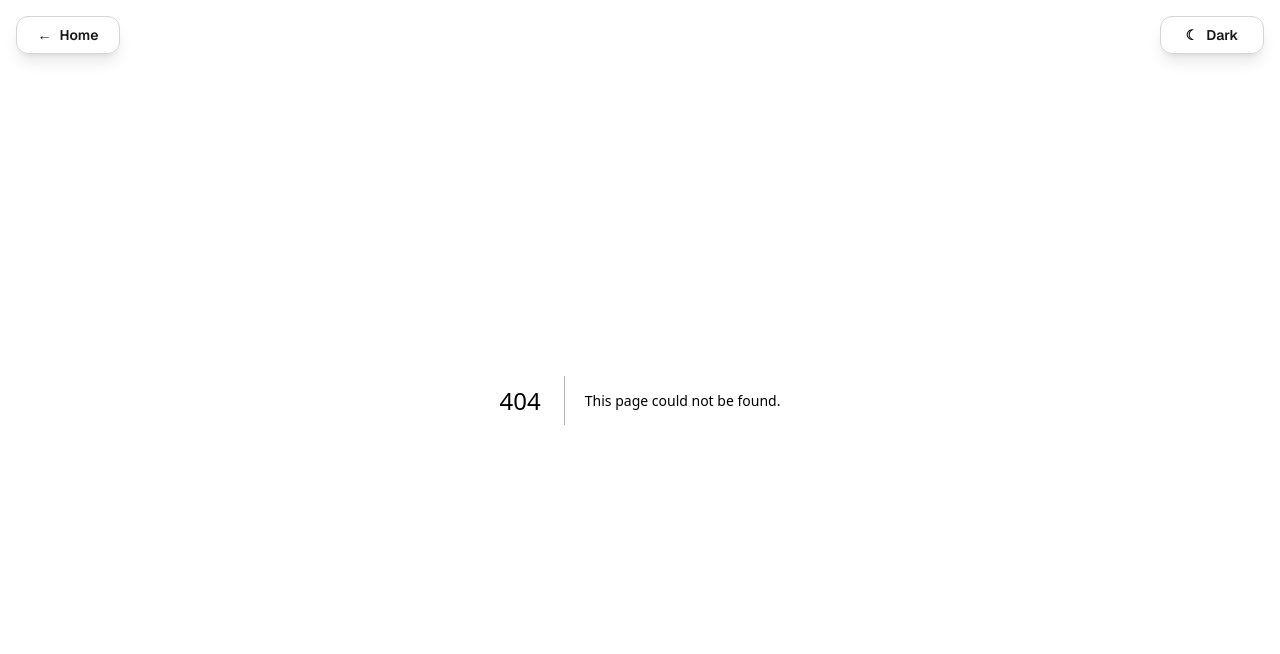
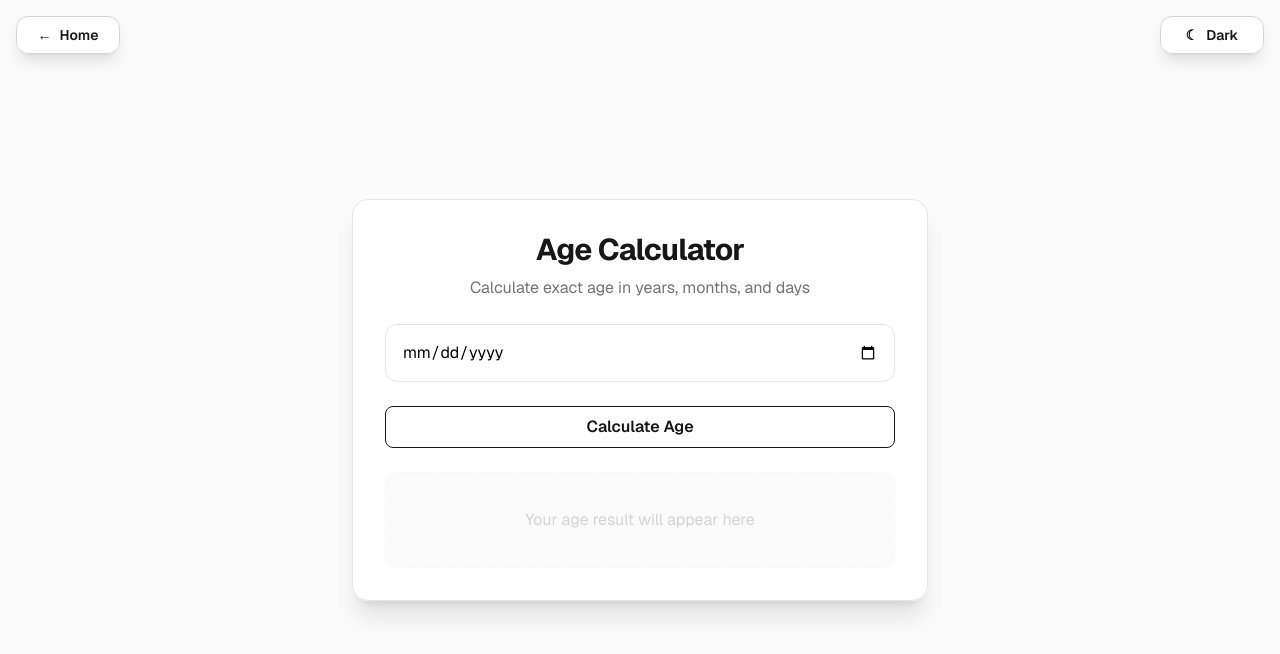
Before and after one commit to ius-sharma/boring-tools, a Next.js app: page /age-calculator in a window 1280 px wide. Before the commit this address had no page. Shown: the top 654 px of the page. Built offline with nearby package versions, Linux system fonts and the light colour scheme.

Commit message:
Add Day 5 Age Calculator and update README

```diff
--- /dev/null
+++ b/app/age-calculator/page.jsx
@@ -0,0 +1,102 @@
+"use client";
+import { useState } from "react";
+
+export default function AgeCalculator() {
+  const [dob, setDob] = useState("");
+  const [age, setAge] = useState(null);
+  const [error, setError] = useState("");
+
+  const calculateAge = () => {
+    if (!dob) {
+      setError("Please select your date of birth");
+      setAge(null);
+      return;
+    }
+
+    const birthDate = new Date(dob);
+    const today = new Date();
+
+    if (birthDate > today) {
+      setError("Date of birth cannot be in the future");
+      setAge(null);
+      return;
+    }
+
+    let years = today.getFullYear() - birthDate.getFullYear();
+    let months = today.getMonth() - birthDate.getMonth();
+    let days = today.getDate() - birthDate.getDate();
+
+    if (days < 0) {
+      months--;
+      const prevMonth = new Date(
+        today.getFullYear(),
+        today.getMonth(),
+        0
+      ).getDate();
+
+      days += prevMonth;
+    }
+
+    if (months < 0) {
+      years--;
+      months += 12;
+    }
+
+    setError("");
+    setAge({ years, months, days });
+  };
+
+  return (
+    <div className="min-h-screen bg-neutral-50 flex items-center justify-center p-4 font-sans">
+      <div className="bg-white/80 backdrop-blur shadow-xl rounded-2xl p-8 w-full max-w-xl border border-neutral-200 flex flex-col gap-6">
+        <div className="flex flex-col gap-1 items-center">
+          <h1 className="text-3xl font-bold tracking-tight text-neutral-900 mb-1">Age Calculator</h1>
+          <p className="text-neutral-500 text-base">Calculate exact age in years, months, and days</p>
+        </div>
+
+        <input
+          type="date"
+          value={dob}
+          onChange={(e) => setDob(e.target.value)}
+          className="w-full p-4 border border-neutral-200 rounded-xl bg-white focus:outline-none focus:ring-2 focus:ring-neutral-900 transition text-base text-black"
+        />
+
+        <button
+          onClick={calculateAge}
+          className="w-full border border-neutral-900 text-neutral-900 py-2 rounded-lg font-semibold flex items-center justify-center gap-2 hover:bg-neutral-900 hover:text-white transition focus:outline-none focus:ring-2 focus:ring-neutral-900"
+        >
+          Calculate Age
+        </button>
+
+        {error && <p className="text-red-600 text-sm -mt-2">{error}</p>}
+
+        {age ? (
+          <div className="grid grid-cols-3 gap-3">
+            <div className="p-4 bg-neutral-50 border border-neutral-200 rounded-xl text-center">
+              <h2 className="text-2xl font-bold text-neutral-900">{age.years}</h2>
+              <p className="text-sm text-neutral-500">Years</p>
+            </div>
+
+            <div className="p-4 bg-neutral-50 border border-neutral-200 rounded-xl text-center">
+              <h2 className="text-2xl font-bold text-neutral-900">{age.months}</h2>
+              <p className="text-sm text-neutral-500">Months</p>
+            </div>
+
+            <div className="p-4 bg-neutral-50 border border-neutral-200 rounded-xl text-center">
+              <h2 className="text-2xl font-bold text-neutral-900">{age.days}</h2>
+              <p className="text-sm text-neutral-500">Days</p>
+            </div>
+          </div>
+        ) : (
+          <div className="w-full p-4 border border-dashed border-neutral-100 rounded-xl bg-neutral-50 text-neutral-300 text-base min-h-[96px] flex items-center justify-center select-none">
+            Your age result will appear here
+          </div>
+        )}
+      </div>
+
+      <style jsx global>{`
+        html { font-family: 'Inter', 'Helvetica Neue', Arial, 'system-ui', sans-serif; }
+      `}</style>
+    </div>
+  );
+}
--- a/app/page.jsx
+++ b/app/page.jsx
@@ -46,6 +46,16 @@ export default function Home() {
             </svg>
             Password Generator
           </a>
+
+          <a
+            href="/age-calculator"
+            className="border border-neutral-900 text-neutral-900 py-2 px-6 rounded-lg font-semibold flex items-center justify-center gap-2 hover:bg-neutral-900 hover:text-white transition focus:outline-none focus:ring-2 focus:ring-neutral-900"
+          >
+            <svg xmlns="http://www.w3.org/2000/svg" fill="none" viewBox="0 0 24 24" strokeWidth={1.5} stroke="currentColor" className="w-5 h-5">
+              <path strokeLinecap="round" strokeLinejoin="round" d="M6.75 3.75h10.5A2.25 2.25 0 0119.5 6v12a2.25 2.25 0 01-2.25 2.25H6.75A2.25 2.25 0 014.5 18V6a2.25 2.25 0 012.25-2.25zm0 4.5h10.5M8.25 2.25v3m7.5-3v3" />
+            </svg>
+            Age Calculator
+          </a>
         </div>
       </div>
       <style jsx global>{`
```
Also changed, not shown: 1 other file (tests, documents, lock files or other folders).
